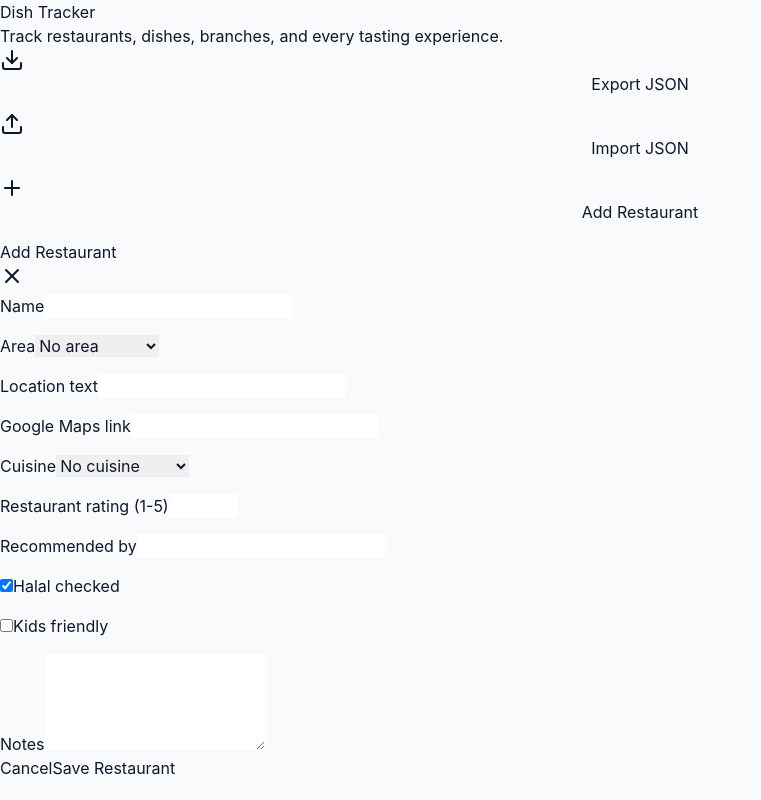
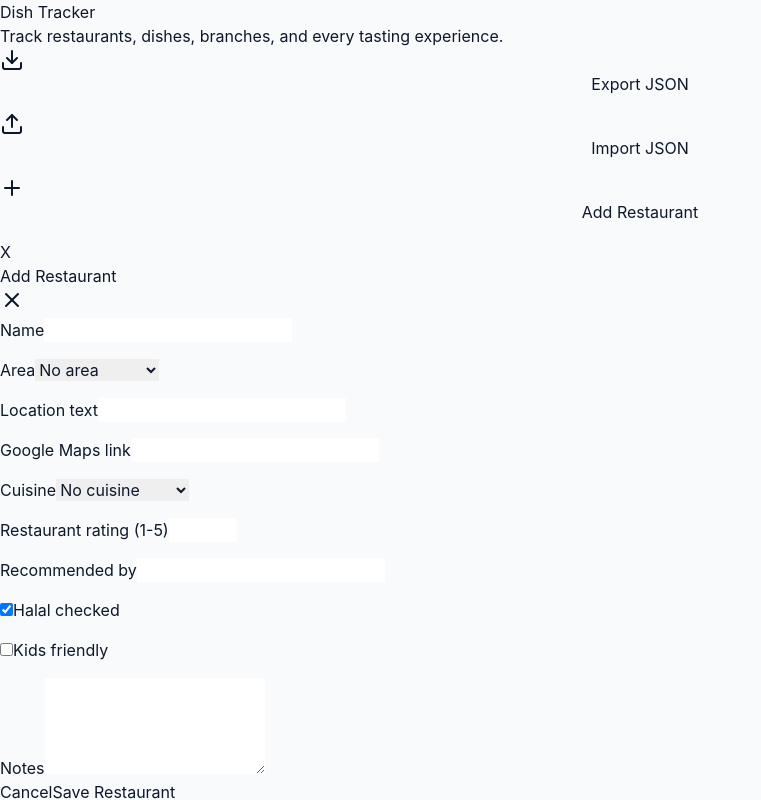
Before and after one commit to AymanAlZaatari/dish-log-app, a React (Vite) app: page / in a window 1280 px wide. Both pictures are taken after a click on the button "Add Restaurant". Shown: the top 800 px of the page, without its empty margins (0-761 px from the left). Built offline with nearby package versions, Linux system fonts and the light colour scheme.

Commit message:
Improve modal close controls and delete confirmations

```diff
--- a/src/App.jsx
+++ b/src/App.jsx
@@ -967,7 +967,13 @@ export default function DishTrackerWebApp() {
     }));
   }
 
+  function confirmDelete(message) {
+    return window.confirm(message);
+  }
+
   function deleteRestaurant(id) {
+    const restaurant = data.restaurants.find((r) => r.id === id);
+    if (!confirmDelete(`Delete restaurant "${restaurant?.name || "this restaurant"}"? This will also remove its branches, dishes, and experiences.`)) return;
     const dishIds = data.dishes.filter((d) => d.restaurantId === id).map((d) => d.id);
     setData((prev) => ({
       ...prev,
@@ -979,10 +985,14 @@ export default function DishTrackerWebApp() {
   }
 
   function deleteDish(id) {
+    const dish = data.dishes.find((d) => d.id === id);
+    if (!confirmDelete(`Delete dish "${dish?.name || "this dish"}"? This will also remove its experiences.`)) return;
     setData((prev) => ({ ...prev, dishes: prev.dishes.filter((d) => d.id !== id), experiences: prev.experiences.filter((e) => e.dishId !== id) }));
   }
 
   function deleteBranch(id) {
+    const branch = data.branches.find((b) => b.id === id);
+    if (!confirmDelete(`Delete branch "${branch?.name || "this branch"}"? Dishes and experiences will keep their records but lose this branch link.`)) return;
     setData((prev) => ({
       ...prev,
       branches: prev.branches.filter((b) => b.id !== id),
@@ -992,6 +1002,7 @@ export default function DishTrackerWebApp() {
   }
 
   function deleteExperience(id) {
+    if (!confirmDelete("Delete this experience?")) return;
     setData((prev) => ({ ...prev, experiences: prev.experiences.filter((e) => e.id !== id) }));
   }
 
--- a/src/components/ui/dialog.jsx
+++ b/src/components/ui/dialog.jsx
@@ -24,7 +24,14 @@ export function DialogContent({ className = '', children, ...props }) {
   if (!ctx?.open) return null
   return (
     <div className="fixed inset-0 z-50 flex items-center justify-center bg-black/40 p-4" onClick={() => ctx.onOpenChange?.(false)}>
-      <div className={['w-full rounded-2xl bg-white p-6 shadow-xl', className].join(' ').trim()} onClick={(e) => e.stopPropagation()} {...props}>
+      <div className={['relative w-full rounded-2xl bg-white p-6 shadow-xl', className].join(' ').trim()} onClick={(e) => e.stopPropagation()} {...props}>
+        <button
+          type="button"
+          className="absolute right-4 top-4 inline-flex h-9 w-9 items-center justify-center rounded-full border border-slate-200 bg-white text-sm font-semibold text-slate-500 transition hover:bg-slate-100 hover:text-slate-900"
+          onClick={() => ctx.onOpenChange?.(false)}
+        >
+          X
+        </button>
         {children}
       </div>
     </div>
```
